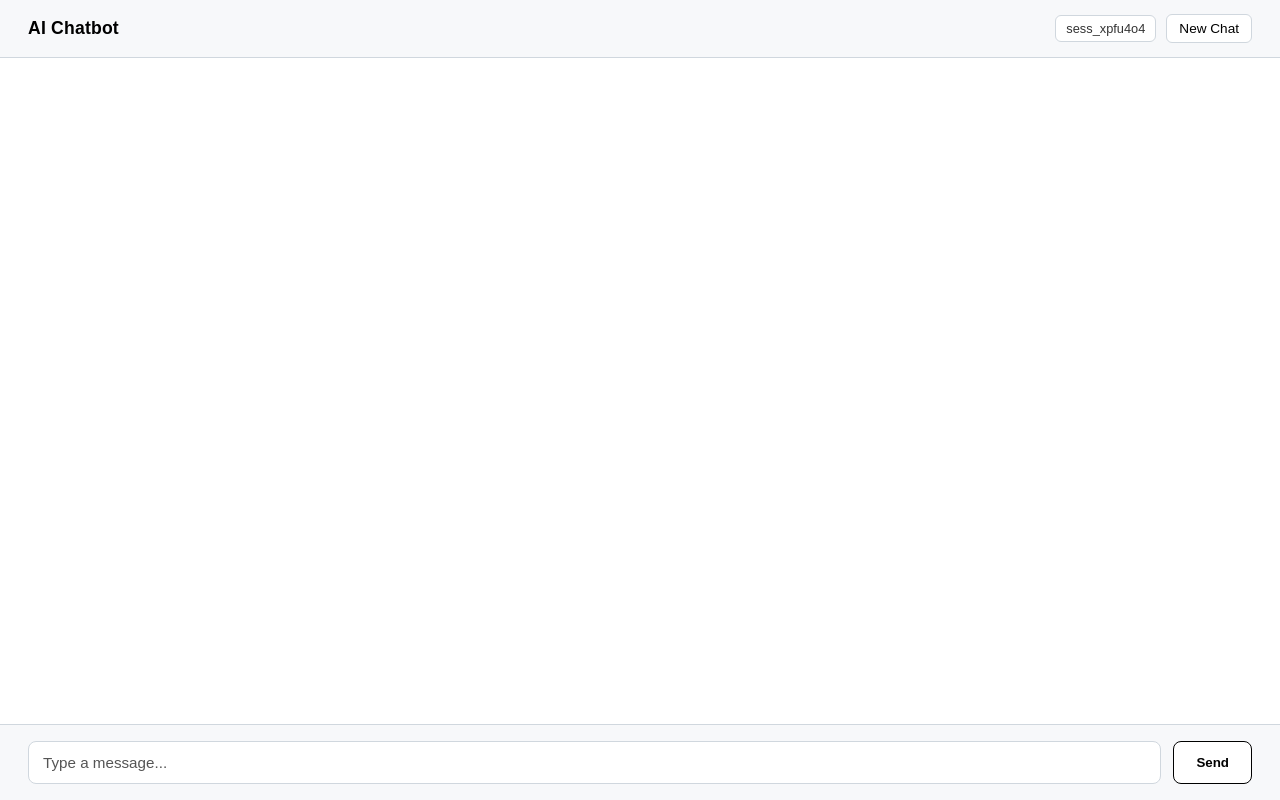
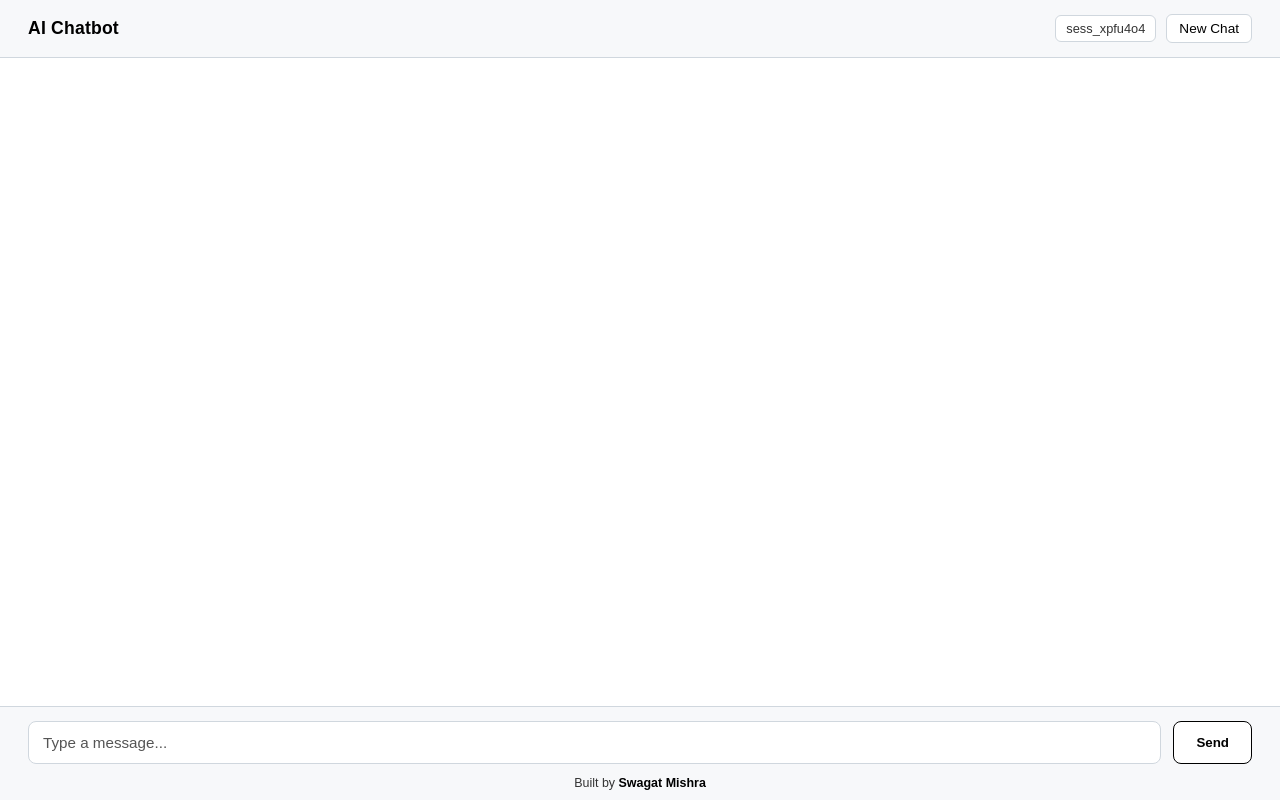
Before and after one commit to codegitsm969/ai_chatbot, a plain HTML site: page app/frontend/index.html in a window 1280 px wide. Drawn offline with nearby package versions, Linux system fonts and the light colour scheme.

Commit message:
feat: add author attribution footer to chat UI

```diff
--- a/app/frontend/index.html
+++ b/app/frontend/index.html
@@ -72,7 +72,7 @@
     .bot th { background: var(--panel); font-weight: 700; }
 
     form {
-      display: flex; gap: 12px; padding: 16px 28px; background: var(--panel);
+      display: flex; gap: 12px; padding: 14px 28px 6px; background: var(--panel);
       border-top: 1px solid var(--border); width: 100%;
     }
     input {
@@ -87,6 +87,22 @@
     }
     button[type="submit"]:hover { background: #eef2f6; }
     button[type="submit"]:disabled { opacity: 0.5; cursor: not-allowed; }
+
+    footer {
+      text-align: center;
+      padding: 6px 16px 10px;
+      background: var(--panel);
+      font-size: 0.78rem;
+      color: var(--muted);
+    }
+    footer a {
+      color: var(--text);
+      text-decoration: none;
+      font-weight: 600;
+    }
+    footer a:hover {
+      text-decoration: underline;
+    }
   </style>
 </head>
 <body>
@@ -104,6 +120,10 @@
     <input id="prompt-input" type="text" placeholder="Type a message..." autocomplete="off" required />
     <button id="send-btn" type="submit">Send</button>
   </form>
+
+  <footer>
+    Built by <a href="https://github.com/codegitsm969" target="_blank" rel="noopener noreferrer">Swagat Mishra</a>
+  </footer>
 
   <script>
     const chatBox = document.getElementById("chat-box");
```
